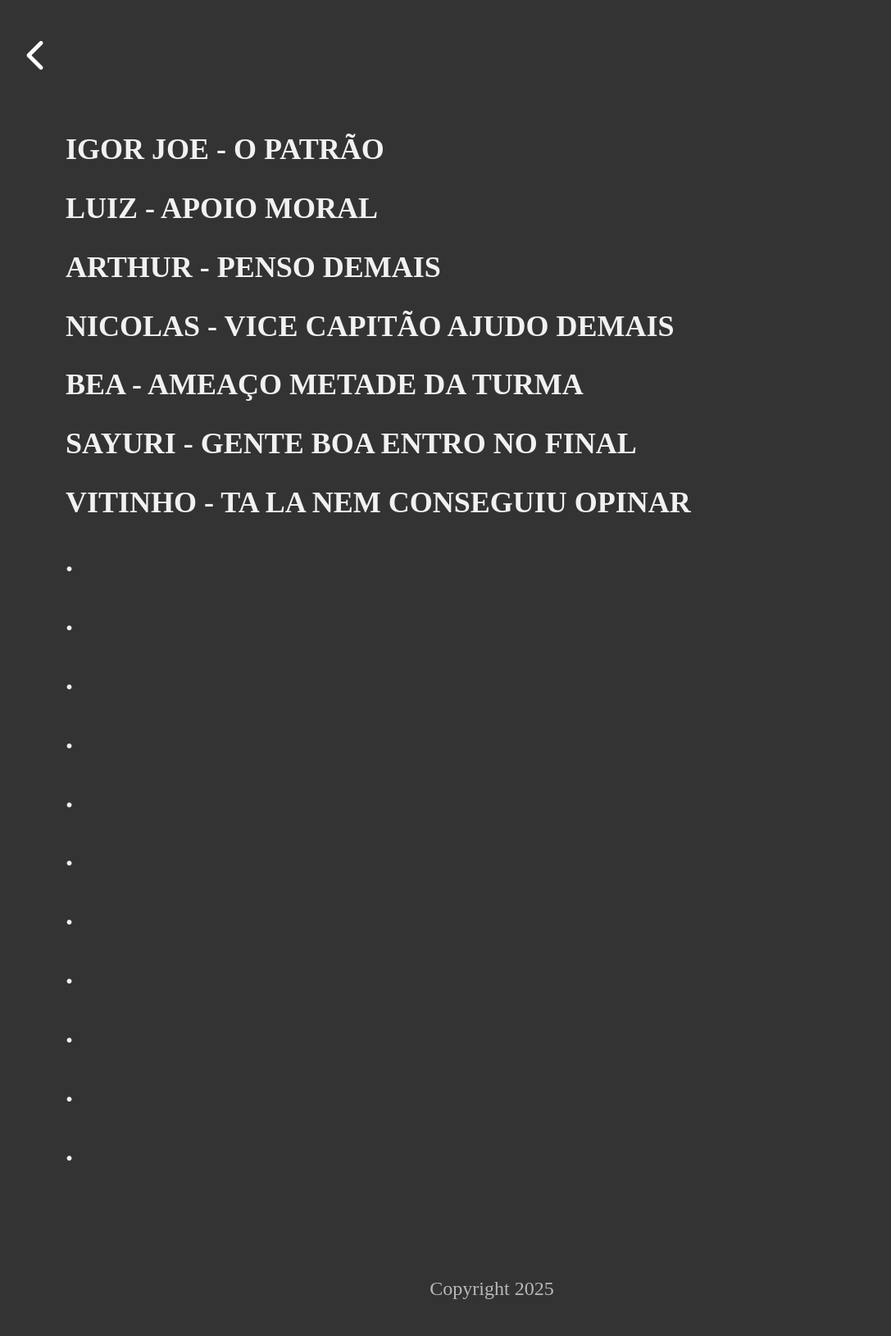
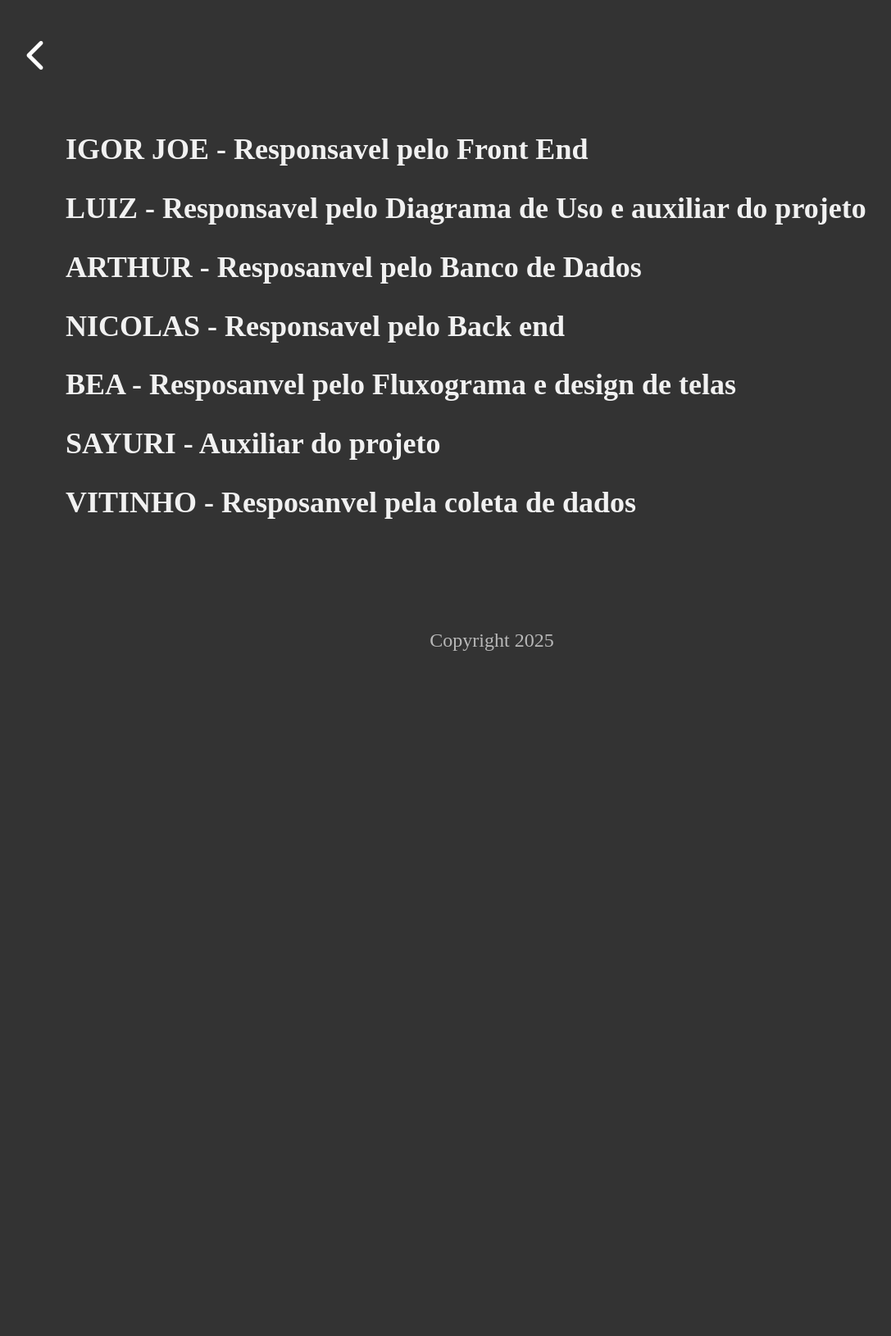
Before and after one commit to Q-tcc/TCC, a Django app: page /creditos/ in a window 1280 px wide. Shown: the part 70-1700 px from the top of the page at 82% size, without its empty margins (40-1127 px from the left). After the commit the page ends 864 px from the top, so only its background shows below. Run offline with Django 5.2, Linux system fonts and the light colour scheme.

Commit message:
0.0.12 (igor)

```diff
--- a/bibliotech/projeto_bibliotech/core/templates/core/creditos.html
+++ b/bibliotech/projeto_bibliotech/core/templates/core/creditos.html
@@ -7,30 +7,19 @@
 {% block content %}
 <div class="backgrudas">
     <div class="creditos">
-        <h2>IGOR JOE - O PATRÃO</h2>
+        <h2>IGOR JOE - Responsavel pelo Front End</h2>
 
-        <h2>   LUIZ - APOIO MORAL</h2>
+        <h2>   LUIZ - Responsavel pelo Diagrama de Uso e auxiliar do projeto</h2>
 
-        <h2>   ARTHUR - PENSO DEMAIS</h2>
+        <h2>   ARTHUR - Resposanvel pelo Banco de Dados</h2>
 
-        <h2>   NICOLAS - VICE CAPITÃO AJUDO DEMAIS</h2>
+        <h2>   NICOLAS - Responsavel pelo Back end</h2>
 
-        <h2>   BEA - AMEAÇO METADE DA TURMA </h2>
+        <h2>   BEA - Resposanvel pelo Fluxograma e design de telas</h2>
 
-        <h2>   SAYURI - GENTE BOA ENTRO NO FINAL</h2>
+        <h2>   SAYURI - Auxiliar do projeto</h2>
 
-        <h2>   VITINHO - TA LA NEM CONSEGUIU OPINAR</h2>
-        <h2>.</h2>
-        <h2>.</h2>
-        <h2>.</h2>
-        <h2>.</h2>
-        <h2>.</h2>
-        <h2>.</h2>
-        <h2>.</h2>
-        <h2>.</h2>
-        <h2>.</h2>
-        <h2>.</h2>
-        <h2>.</h2>
+        <h2>   VITINHO - Resposanvel pela coleta de dados</h2>
 
     </div>
 </div>
```
Also changed, not shown: bibliotech/projeto_bibliotech/db.sqlite3.
